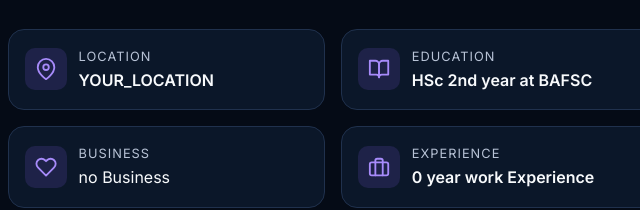
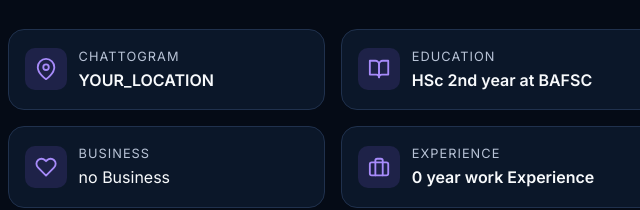
Before and after one commit to mahfuz-afridi/portfolio, a plain HTML site: page index.html in a window 1280 px wide. Shown: the part 1154-1364 px from the top of the page, 548-1188 px from the left. Drawn offline with Linux system fonts and the light colour scheme; no server answers; files whose address does not match are found by name.

Commit message:
Update index.html

```diff
--- a/index.html
+++ b/index.html
@@ -163,7 +163,7 @@
           <ul class="info-cards">
             <li class="info-card">
               <span class="info-card__icon" aria-hidden="true"><svg class="icon"><use href="#i-pin"></use></svg></span>
-              <div><p class="info-card__label">Location</p><p class="info-card__value" data-bind="location">YOUR_LOCATION</p></div>
+              <div><p class="info-card__label">Chattogram</p><p class="info-card__value" data-bind="location">YOUR_LOCATION</p></div>
             </li>
             <li class="info-card">
               <span class="info-card__icon" aria-hidden="true"><svg class="icon"><use href="#i-book"></use></svg></span>
```
